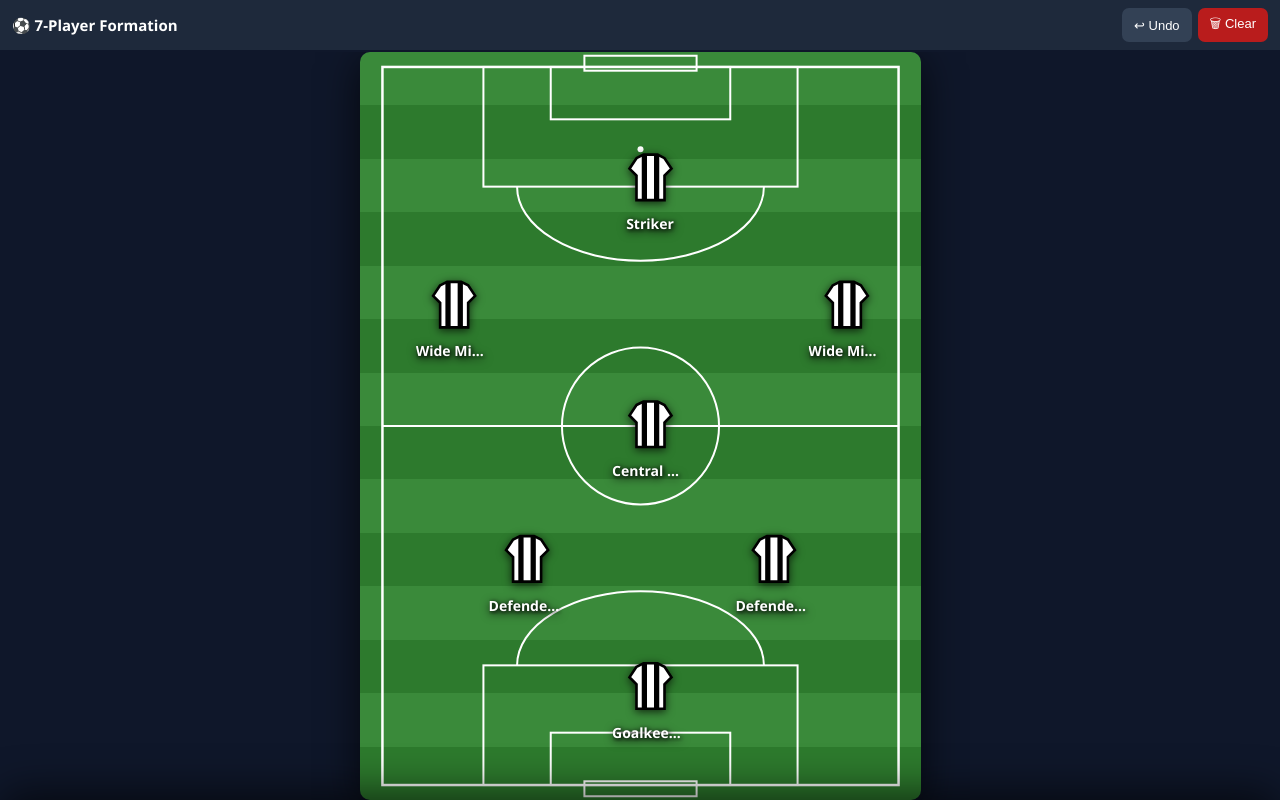
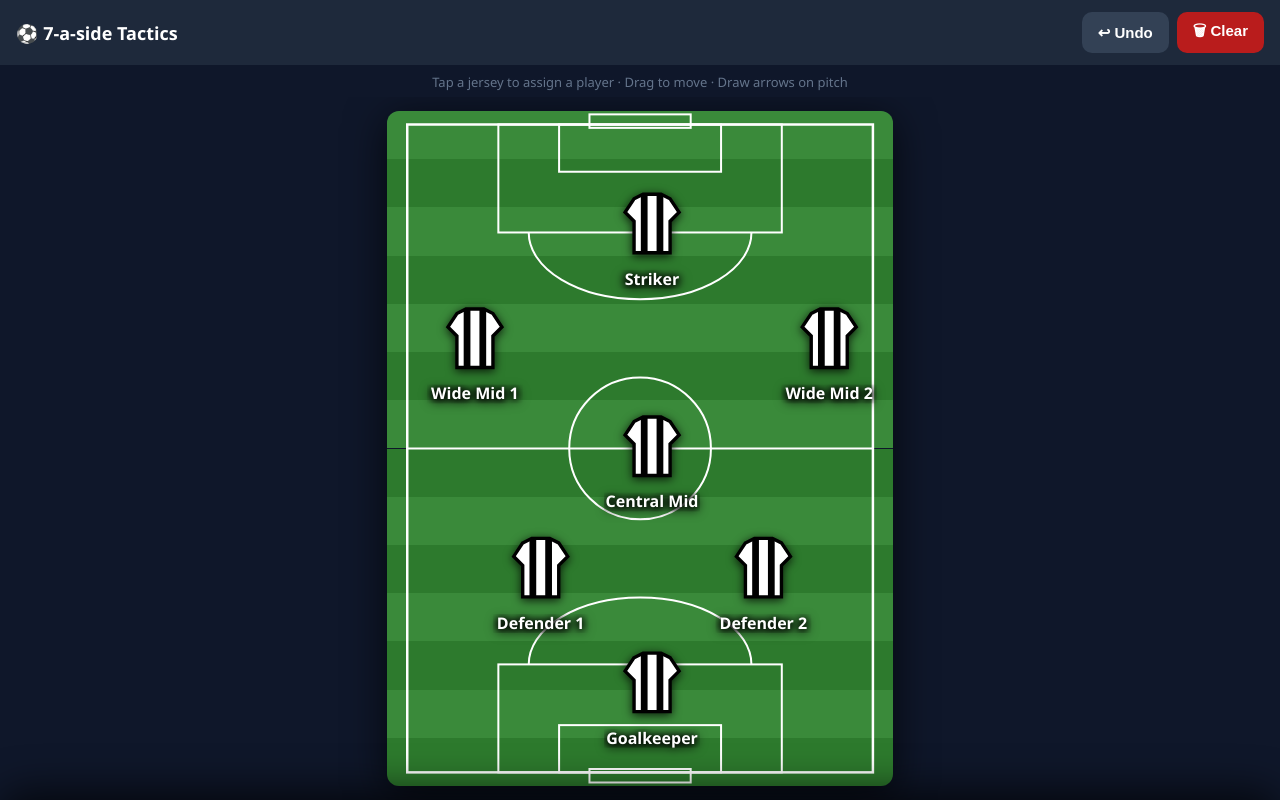
Before and after one commit to mccarr10/TacticsBoard, a React (Vite) app: page / in a window 1280 px wide. Both pictures are taken after a click on the button "Select Team". Built offline with nearby package versions, Linux system fonts and the light colour scheme.

Commit message:
Update PitchBoard.jsx

```diff
--- a/src/components/PitchBoard.jsx
+++ b/src/components/PitchBoard.jsx
@@ -42,8 +42,8 @@ export default function PitchBoard() {
    const aw = wrapperRef.current.clientWidth;
    const ah = wrapperRef.current.clientHeight;
    let w, h;
-    if (aw / ah < 3 / 4) { w = aw; h = aw * (4 / 3); }
-    else { h = ah; w = ah * (3 / 4); }
+   if (aw / ah < 3 / 4) { w = aw * 0.96; h = w * (4 / 3); }
+   else { h = ah * 0.96; w = h * (3 / 4); }
    setDims({ w, h });
    setPlayers(FORMATION_PCT.map((p) => ({
      ...p, x: p.xPct * w, y: p.yPct * h,
@@ -114,8 +114,10 @@ export default function PitchBoard() {
  };
 
  const { w, h } = dims;
-  const jerseySize = Math.max(36, Math.min(56, w * 0.14));
-  const fontSize = Math.max(9, Math.min(14, w * 0.038));
+
+ // Much larger tokens — minimum 52px on smallest phones
+ const jerseySize = Math.max(52, Math.min(72, w * 0.17));
+ const fontSize = Math.max(11, Math.min(16, w * 0.045));
  const tokenHalf = jerseySize / 2;
 
  return (
@@ -127,32 +129,45 @@ export default function PitchBoard() {
      overflow: "hidden", userSelect: "none",
    }}>
 
-      {/* Top bar */}
+     {/* ── Top bar ── */}
      <div style={{
        display: "flex", alignItems: "center", justifyContent: "space-between",
-        padding: "8px 12px", background: "#1e293b",
-        borderBottom: "2px solid #0f172a", flexShrink: 0, gap: "8px",
+       padding: "12px 16px",
+       background: "#1e293b",
+       borderBottom: "2px solid #0f172a",
+       flexShrink: 0,
      }}>
-        <div style={{ color: "white", fontWeight: "bold", fontSize: "15px" }}>
-          ⚽ 7-Player Formation
+       <div style={{ color: "white", fontWeight: "bold", fontSize: "18px" }}>
+         ⚽ 7-a-side Tactics
        </div>
-        <div style={{ display: "flex", gap: "6px" }}>
+       <div style={{ display: "flex", gap: "8px" }}>
          <button onClick={() => setLines((l) => l.slice(0, -1))} style={{
-            padding: "6px 12px", background: "#334155", color: "white",
-            borderRadius: "7px", border: "none", cursor: "pointer", fontSize: "13px"
+           padding: "8px 16px", background: "#334155", color: "white",
+           borderRadius: "10px", border: "none", cursor: "pointer",
+           fontSize: "15px", fontWeight: "600"
          }}>↩ Undo</button>
          <button onClick={() => setLines([])} style={{
-            padding: "6px 12px", background: "#b91c1c", color: "white",
-            borderRadius: "7px", border: "none", cursor: "pointer", fontSize: "13px"
+           padding: "8px 16px", background: "#b91c1c", color: "white",
+           borderRadius: "10px", border: "none", cursor: "pointer",
+           fontSize: "15px", fontWeight: "600"
          }}>🗑 Clear</button>
        </div>
      </div>
 
-      {/* Pitch area */}
+     {/* ── Hint bar ── */}
+     <div style={{
+       background: "#0f172a", color: "#64748b",
+       textAlign: "center", fontSize: "13px",
+       padding: "6px", flexShrink: 0,
+     }}>
+       Tap a jersey to assign a player · Drag to move · Draw arrows on pitch
+     </div>
+
+     {/* ── Pitch area ── */}
      <div ref={wrapperRef} style={{
        flex: 1, display: "flex",
        alignItems: "center", justifyContent: "center",
-        padding: "10px", overflow: "hidden",
+       padding: "8px", overflow: "hidden",
      }}>
        {ready && w > 0 && (
          <div
@@ -167,7 +182,7 @@ export default function PitchBoard() {
            style={{
              position: "relative",
              width: `${w}px`, height: `${h}px`,
-              borderRadius: "10px", overflow: "hidden",
+             borderRadius: "12px", overflow: "hidden",
              boxShadow: "0 8px 40px rgba(0,0,0,0.7)",
              cursor: "crosshair", touchAction: "none", flexShrink: 0,
            }}
@@ -222,11 +237,12 @@ export default function PitchBoard() {
 
              {lines.map((l, i) => (
                <line key={i} x1={l.x1} y1={l.y1} x2={l.x2} y2={l.y2}
-                  stroke="#facc15" strokeWidth="3" strokeLinecap="round" markerEnd="url(#arr)" />
+                 stroke="#facc15" strokeWidth="3.5" strokeLinecap="round"
+                 markerEnd="url(#arr)" />
              ))}
              {drawing && (
                <line x1={drawing.x1} y1={drawing.y1} x2={drawing.x2} y2={drawing.y2}
-                  stroke="#facc15" strokeWidth="3" strokeDasharray="10 5"
+                 stroke="#facc15" strokeWidth="3.5" strokeDasharray="10 5"
                  strokeLinecap="round" markerEnd="url(#arr)" />
              )}
            </svg>
@@ -244,25 +260,26 @@ export default function PitchBoard() {
                  onClick={() => openSheet(pos.id)}
                  style={{
                    position: "absolute",
-                    width: `${jerseySize + 20}px`,
+                   width: `${jerseySize + 24}px`,
                    textAlign: "center",
                    cursor: "grab",
                    zIndex: 10,
                    transform: selectedPos === pos.id ? "scale(1.2)" : "scale(1)",
                    transition: "transform 0.15s",
                    filter: selectedPos === pos.id
-                      ? "drop-shadow(0 0 8px #facc15)"
-                      : "drop-shadow(0 2px 4px rgba(0,0,0,0.7))",
+                     ? "drop-shadow(0 0 10px #facc15)"
+                     : "drop-shadow(0 2px 5px rgba(0,0,0,0.8))",
                  }}
                >
                  <JerseyIcon size={jerseySize} color={assigned[pos.id] ? "#facc15" : "white"} />
                  <div style={{
-                    color: "white", fontWeight: "bold",
-                    fontSize: `${fontSize}px`, marginTop: "2px",
-                    textShadow: "1px 1px 4px #000",
+                   color: "white", fontWeight: "800",
+                   fontSize: `${fontSize}px`, marginTop: "3px",
+                   textShadow: "0 1px 6px #000, 0 0 10px #000",
                    whiteSpace: "nowrap", overflow: "hidden",
                    textOverflow: "ellipsis",
-                    maxWidth: `${jerseySize + 20}px`,
+                   maxWidth: `${jerseySize + 24}px`,
+                   lineHeight: 1.2,
                  }}>
                    {assigned[pos.id] || pos.label}
                  </div>
@@ -279,7 +296,7 @@ export default function PitchBoard() {
          onClick={() => { setSheetOpen(false); setSelectedPos(null); }}
          style={{
            position: "fixed", inset: 0,
-            background: "rgba(0,0,0,0.5)",
+           background: "rgba(0,0,0,0.6)",
            zIndex: 40,
          }}
        />
@@ -291,87 +308,108 @@ export default function PitchBoard() {
        left: 0, right: 0, bottom: 0,
        zIndex: 50,
        background: "#1e293b",
-        borderRadius: "20px 20px 0 0",
-        padding: "0 16px 32px",
-        boxShadow: "0 -8px 40px rgba(0,0,0,0.6)",
+       borderRadius: "24px 24px 0 0",
+       padding: "0 16px 40px",
+       boxShadow: "0 -8px 40px rgba(0,0,0,0.7)",
        transform: sheetOpen ? "translateY(0)" : "translateY(100%)",
-        transition: "transform 0.3s cubic-bezier(0.32, 0.72, 0, 1)",
-        maxHeight: "60vh",
+       transition: "transform 0.32s cubic-bezier(0.32, 0.72, 0, 1)",
+       maxHeight: "72vh",
        display: "flex",
        flexDirection: "column",
      }}>
-        {/* Handle bar */}
-        <div style={{ display: "flex", justifyContent: "center", padding: "12px 0 8px" }}>
-          <div style={{ width: "40px", height: "4px", borderRadius: "2px", background: "#475569" }} />
+
+       {/* Drag handle */}
+       <div style={{ display: "flex", justifyContent: "center", padding: "14px 0 10px" }}>
+         <div style={{ width: "44px", height: "5px", borderRadius: "3px", background: "#475569" }} />
        </div>
 
-        {/* Sheet header */}
+       {/* Header */}
        <div style={{
          display: "flex", justifyContent: "space-between",
-          alignItems: "center", marginBottom: "14px"
+         alignItems: "center", marginBottom: "16px", paddingBottom: "14px",
+         borderBottom: "1px solid #334155",
        }}>
          <div>
-            <div style={{ color: "#94a3b8", fontSize: "12px", textTransform: "uppercase", letterSpacing: "1px" }}>
-              Select Player
+           <div style={{ color: "#94a3b8", fontSize: "13px", textTransform: "uppercase", letterSpacing: "1.5px" }}>
+             Select Player for
            </div>
-            <div style={{ color: "#facc15", fontWeight: "bold", fontSize: "15px", marginTop: "2px" }}>
-              {selectedPos && players.find(p => p.id === selectedPos)?.label}
+           <div style={{ color: "#facc15", fontWeight: "800", fontSize: "20px", marginTop: "3px" }}>
+             {selectedPos && (players.find(p => p.id === selectedPos)?.label)}
            </div>
          </div>
-          {/* Clear assignment button */}
+         <div style={{ display: "flex", gap: "8px", alignItems: "center" }}>
            {selectedPos && assigned[selectedPos] && (
              <button onClick={clearAssignment} style={{
-              padding: "6px 12px", background: "#7f1d1d", color: "#fca5a5",
-              borderRadius: "8px", border: "none", cursor: "pointer", fontSize: "12px"
+               padding: "10px 16px", background: "#7f1d1d", color: "#fca5a5",
+               borderRadius: "10px", border: "none", cursor: "pointer",
+               fontSize: "14px", fontWeight: "600"
              }}>
-              Remove Player
+               Remove
              </button>
            )}
+           <button
+             onClick={() => { setSheetOpen(false); setSelectedPos(null); }}
+             style={{
+               width: "38px", height: "38px", borderRadius: "50%",
+               background: "#334155", border: "none", color: "white",
+               fontSize: "20px", cursor: "pointer", display: "flex",
+               alignItems: "center", justifyContent: "center", lineHeight: 1
+             }}
+           >×</button>
+         </div>
        </div>
 
-        {/* Player grid */}
+       {/* Player grid — 2 columns, big cards */}
        <div style={{
          overflowY: "auto",
          display: "grid",
-          gridTemplateColumns: "repeat(3, 1fr)",
-          gap: "8px",
+         gridTemplateColumns: "repeat(2, 1fr)",
+         gap: "10px",
+         paddingBottom: "8px",
        }}>
          {squad.map((player) => {
            const isAssigned = Object.values(assigned).includes(player);
-            const isCurrentlyHere = selectedPos && assigned[selectedPos] === player;
+           const isHere = selectedPos && assigned[selectedPos] === player;
            return (
              <div
                key={player}
-                onClick={() => !isAssigned || isCurrentlyHere ? assignPlayer(player) : null}
+               onClick={() => (!isAssigned || isHere) && assignPlayer(player)}
                style={{
-                  background: isCurrentlyHere ? "#facc15" : isAssigned ? "#1e293b" : "#334155",
-                  border: isCurrentlyHere ? "2px solid #f59e0b" : isAssigned ? "2px solid #334155" : "2px solid #475569",
-                  borderRadius: "10px",
-                  padding: "10px 6px",
+                 background: isHere ? "#facc15" : isAssigned ? "#1a2234" : "#2d3f55",
+                 border: isHere ? "3px solid #f59e0b" : isAssigned ? "2px solid #253044" : "2px solid #3d5470",
+                 borderRadius: "14px",
+                 padding: "14px 10px",
                  textAlign: "center",
-                  cursor: isAssigned && !isCurrentlyHere ? "not-allowed" : "pointer",
-                  opacity: isAssigned && !isCurrentlyHere ? 0.4 : 1,
+                 cursor: isAssigned && !isHere ? "not-allowed" : "pointer",
+                 opacity: isAssigned && !isHere ? 0.45 : 1,
                  transition: "all 0.15s",
-                }}
-                onMouseEnter={e => {
-                  if (!isAssigned || isCurrentlyHere) e.currentTarget.style.background = isCurrentlyHere ? "#fde68a" : "#475569";
-                }}
-                onMouseLeave={e => {
-                  e.currentTarget.style.background = isCurrentlyHere ? "#facc15" : isAssigned ? "#1e293b" : "#334155";
+                 display: "flex",
+                 flexDirection: "column",
+                 alignItems: "center",
+                 gap: "6px",
                }}
              >
-                <JerseyIcon size={32} color={isCurrentlyHere ? "#000" : isAssigned ? "#555" : "white"} />
+               <JerseyIcon size={42} color={isHere ? "#000" : isAssigned ? "#444" : "white"} />
                <div style={{
-                  color: isCurrentlyHere ? "#000" : isAssigned ? "#555" : "white",
-                  fontSize: "12px", fontWeight: "bold", marginTop: "4px"
+                 color: isHere ? "#000" : isAssigned ? "#556" : "white",
+                 fontSize: "16px",
+                 fontWeight: "700",
+                 lineHeight: 1.2,
                }}>
                  {player}
                </div>
-                {isCurrentlyHere && (
-                  <div style={{ fontSize: "10px", color: "#000", marginTop: "2px" }}>✓ Selected</div>
+               {isHere && (
+                 <div style={{
+                   background: "#000", color: "#facc15",
+                   fontSize: "11px", fontWeight: "700",
+                   padding: "3px 10px", borderRadius: "20px",
+                   letterSpacing: "0.5px"
+                 }}>
+                   ✓ ASSIGNED
+                 </div>
                )}
-                {isAssigned && !isCurrentlyHere && (
-                  <div style={{ fontSize: "10px", color: "#555", marginTop: "2px" }}>In use</div>
+               {isAssigned && !isHere && (
+                 <div style={{ color: "#475569", fontSize: "12px" }}>In use</div>
                )}
              </div>
            );
```
Lines whose indentation alone changed are shown as unchanged.
